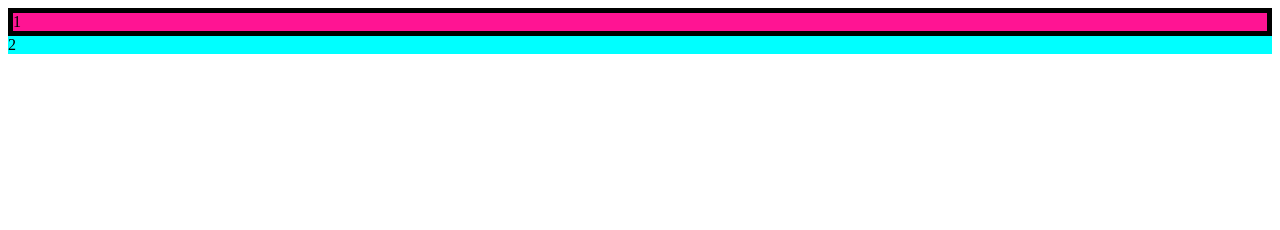
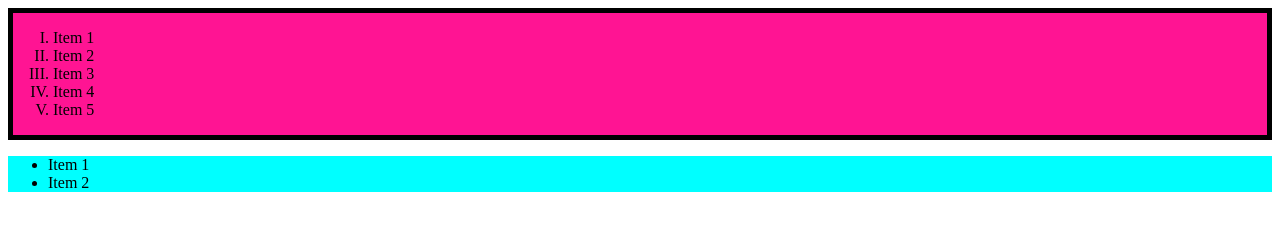
Before and after one commit to Moxell/HTML-CSS-Learning, a plain HTML site: page index.html in a window 1280 px wide. Drawn offline with Linux system fonts and the light colour scheme.

Commit message:
Lists test
Test to learn how to make lists

```diff
--- a/index.html
+++ b/index.html
@@ -15,7 +15,21 @@
     </style>
 </head>
 <body>
-    <section class="section-one">1</section>
-    <section class="section-two">2</section>
+    <section class="section-one">
+        <ol type="I">
+            <li>Item 1</li>
+            <li>Item 2</li>
+            <li>Item 3</li>
+            <li>Item 4</li>
+            <li>Item 5</li>
+        </ol>
+    </section>
+    <section class="section-two">
+        <ul>
+            <li>Item 1</li>
+            <li>Item 2</li>
+        </ul>
+    </section>
+
 </body>
 </html>
```
